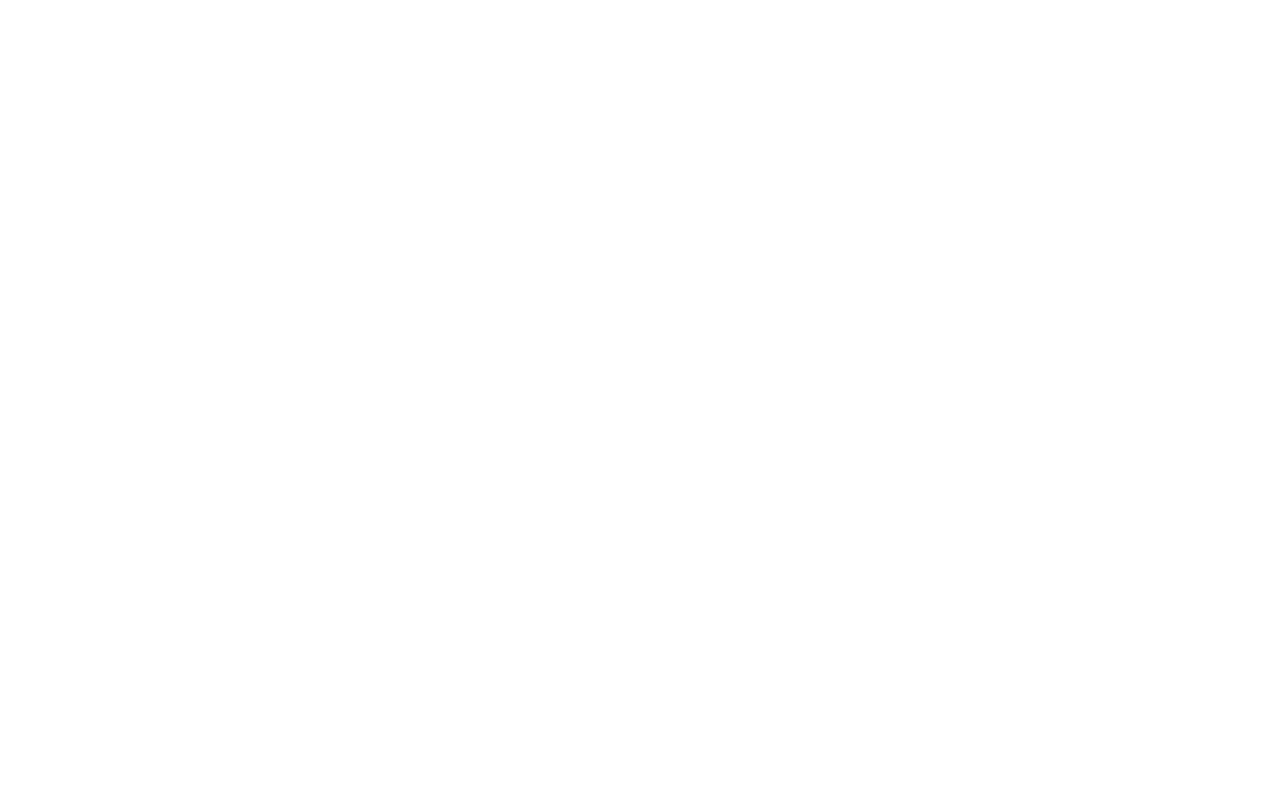
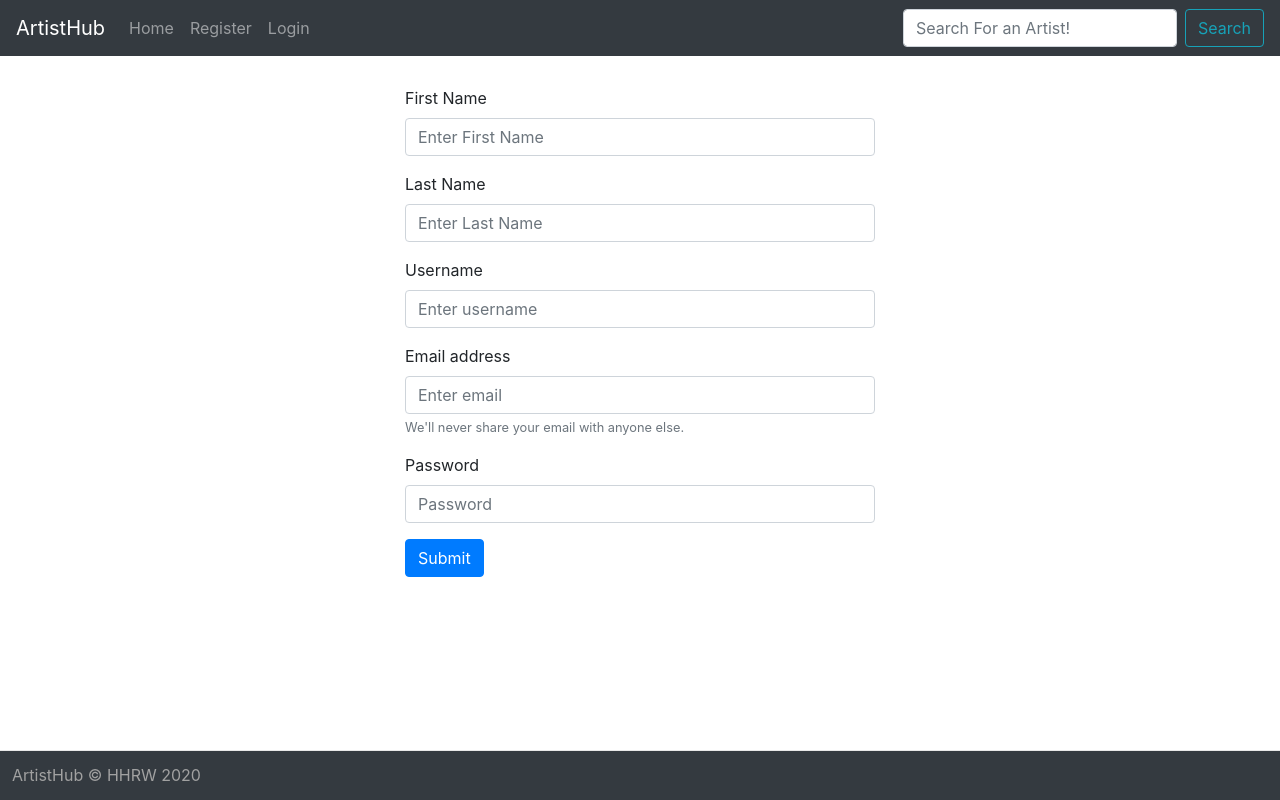
Before and after one commit to malex19889/ArtistHub, a React (Create React App) app in the folder client/: page /band/register in a window 1280 px wide. Built offline with nearby package versions, Linux system fonts and the light colour scheme.

Commit message:
rendered register page

```diff
--- a/client/src/pages/Home.js
+++ b/client/src/pages/Home.js
@@ -5,7 +5,7 @@
 
 import Footer from "../components/Footer";
 
-function Home() {
+export default function Home() {
     return (
         <div>
             <NaviBar />
@@ -17,5 +17,3 @@
 
     )
 }
-
-export default Home;
--- a/client/src/pages/Register.js
+++ b/client/src/pages/Register.js
@@ -1,13 +1,59 @@
 import React from "react";
+import Navibar from "../components/Navibar";
+import Footer from "../components/Footer";
+
+import Form from "react-bootstrap/Form";
+import Button from "react-bootstrap/Button";
+import Container from "react-bootstrap/Container";
+import Row from "react-bootstrap/Row";
+import Col from "react-bootstrap/Col";
 
 
+export default function BandRegister() {
+    return (
+        <div>
+            <Navibar />
 
+            <Container>
+                <Row className="justify-content-lg-center">
+                    <Col style={{maxWidth:"500px", marginTop:"30px", marginBottom:"30px"}}>
+                        <Form className="bandregister">
+                            <Form.Group controlId="formFirstName">
+                                <Form.Label>First Name</Form.Label>
+                                <Form.Control type="username" placeholder="Enter First Name" />
+                            </Form.Group>
 
-export default function BandRegister(){
-    return(
-<>
+                            <Form.Group controlId="formLastName">
+                                <Form.Label>Last Name</Form.Label>
+                                <Form.Control type="username" placeholder="Enter Last Name" />
+                            </Form.Group>
 
+                            <Form.Group controlId="formUsername">
+                                <Form.Label>Username</Form.Label>
+                                <Form.Control type="username" placeholder="Enter username" />
+                            </Form.Group>
 
-</>
+                            <Form.Group controlId="formBasicEmail">
+                                <Form.Label>Email address</Form.Label>
+                                <Form.Control type="email" placeholder="Enter email" />
+                                <Form.Text className="text-muted">
+                                    We'll never share your email with anyone else.
+                                </Form.Text>
+                            </Form.Group>
+
+                            <Form.Group controlId="formBasicPassword">
+                                <Form.Label>Password</Form.Label>
+                                <Form.Control type="password" placeholder="Password" />
+                            </Form.Group>
+                            <Button variant="primary" type="submit">
+                                Submit
+                            </Button>
+                        </Form>
+                    </Col>
+                </Row>
+            </Container>
+
+            <Footer />
+        </div>
     );
 }
```
